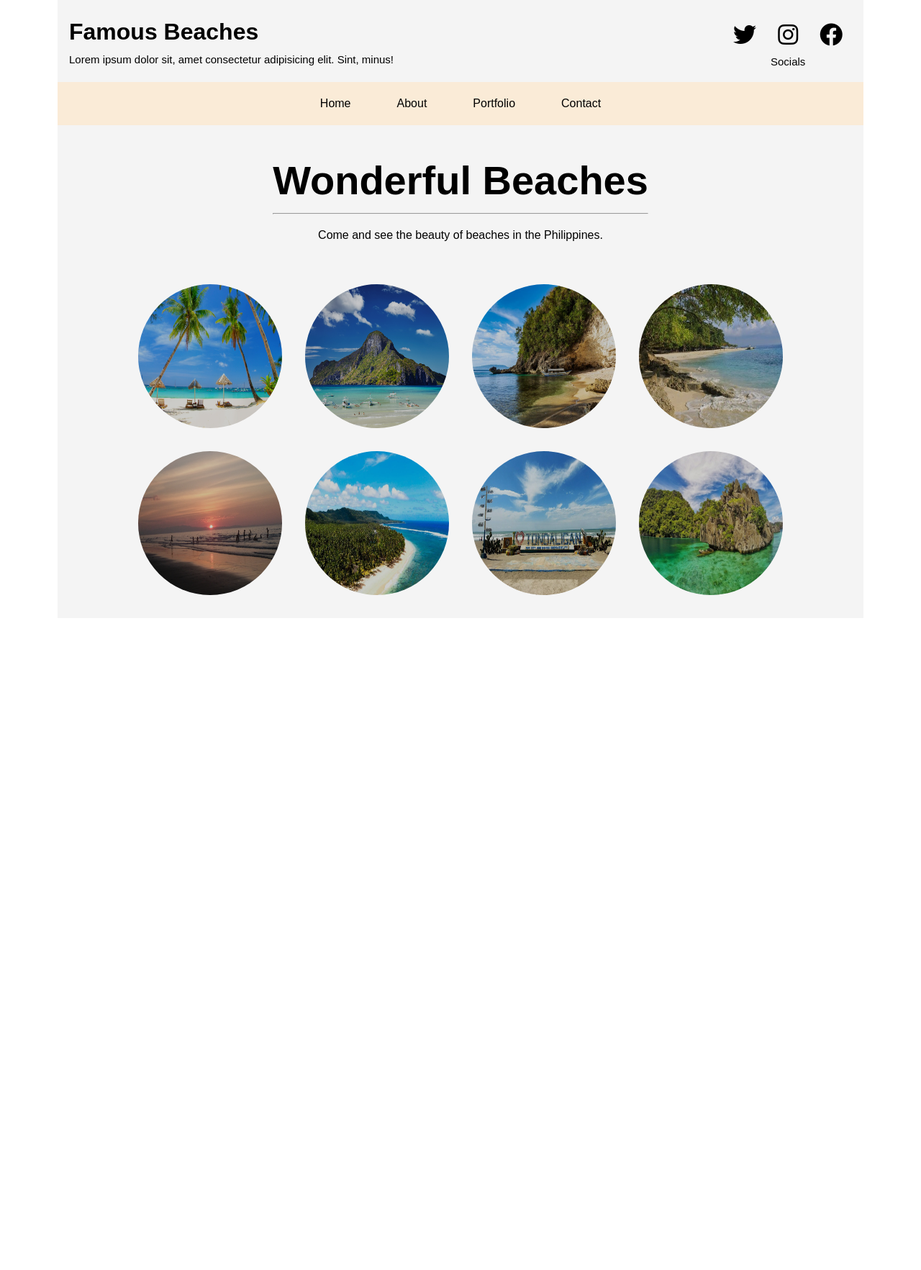
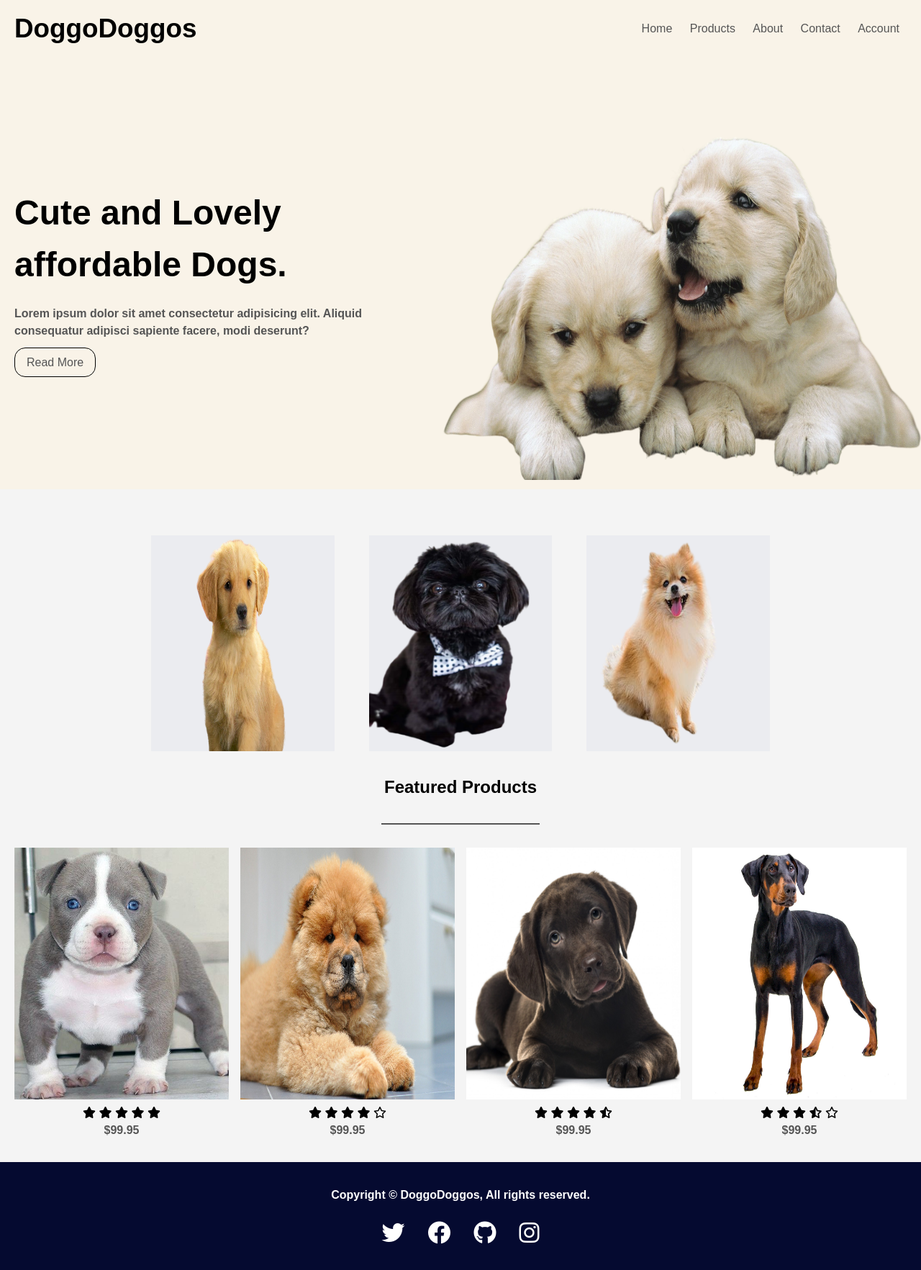
Before and after one commit to nokyaselpon/Practice, a plain HTML site: page index.html in a window 1280 px wide. Shown: the whole page at 72% size. Before the commit the page ends 859 px from the top, so only its background shows below. Drawn offline with Linux system fonts and the light colour scheme.

Commit message:
Add files via upload

```diff
--- a/index.html
+++ b/index.html
@@ -1,78 +1,132 @@
 <!DOCTYPE html>
 <html lang="en">
+
 <head>
     <meta charset="UTF-8">
     <meta http-equiv="X-UA-Compatible" content="IE=edge">
     <meta name="viewport" content="width=device-width, initial-scale=1.0">
     <link rel="stylesheet" href="https://cdnjs.cloudflare.com/ajax/libs/font-awesome/6.2.0/css/all.min.css" integrity="sha512-xh6O/CkQoPOWDdYTDqeRdPCVd1SpvCA9XXcUnZS2FmJNp1coAFzvtCN9BmamE+4aHK8yyUHUSCcJHgXloTyT2A==" crossorigin="anonymous" referrerpolicy="no-referrer" />
     <link rel="stylesheet" href="style.css">
-    <title>Beaches</title>
+    <title>DoggoDoggos</title>
 </head>
+
 <body>
-
-    <div class="container">
-    <div class="top-head">
-        <div>
-        <header>
-            <h1>Famous Beaches</h1>
-            <p>Lorem ipsum dolor sit, amet consectetur adipisicing elit. Sint, minus!</p>
-        </header>
-    </div>
-        <div class="logos">
-            <a href="#"><i class="fa-brands fa-twitter fa-2x"></i></a>
-            <a href="#"><i class="fa-brands fa-instagram fa-2x"></i></a>
-            <a href="#"><i class="fa-brands fa-facebook fa-2x"></i></a>
-            <p>Socials</p>
-        </div>
-    </div>
-</div>
-
-        <div class="container">
-            <div class="nav-bar">
+    <!-- NAVBAR -->
+    <div class="navbar">
+        <div class="container nav-flex">
+            <div class="nav-logo">
+                <h1>DoggoDoggos</h1>
+            </div>
+            <div class="nav-list">
                 <ul>
-                    <li><a href="#">Home</a></li>
-                    <li><a href="#">About</a></li>
-                    <li><a href="#">Portfolio</a></li>
-                    <li><a href="#">Contact</a></li>
+                    <a href="#">
+                        <li>Home</li>
+                    </a>
+                    <a href="#">
+                        <li>Products</li>
+                    </a>
+                    <a href="#">
+                        <li>About</li>
+                    </a>
+                    <a href="#">
+                        <li>Contact</li>
+                    </a>
+                    <a href="#">
+                        <li>Account</li>
+                    </a>
                 </ul>
             </div>
         </div>
+    </div>
 
-        <div class="container">
-        <section class="showcase">
+    <!-- SHOWCASE -->
+    <section class="showcase">
+        <div class="container showcase-content">
             <div class="showcase-text">
-                <h1>Wonderful Beaches</h1>
-                <hr class="line"></hr>
-                <p>Come and see the beauty of beaches in the Philippines.</p>
+                <h1>Cute and Lovely affordable Dogs.</h1>
+                <p>Lorem ipsum dolor sit amet consectetur adipisicing elit. Aliquid consequatur adipisci sapiente
+                    facere, modi deserunt?</p>
+                <a href="#" class="btn-read">Read More</a>
             </div>
-                <div class="showcase-images">
+            <div class="showcase-image">
+                <img src="./images/showcase-image.png">
+            </div>
+        </div>
+    </section>
 
-                    <div class="beach-images">
-                    <img src="./images/bora.jpg">
+    <!-- UNDER SHOWCASE -->
+
+    <section class="under-showcase">
+            <div class="container grid-images">
+                <img src="./images/dog1.png">
+                <img src="./images/dog2.png">
+                <img src="./images/dog3.png">
+            </div>
+    </section>
+
+    <!-- FEATURED PRODUCTS -->
+
+    <section class="featured">
+        <div class="container featured-products">
+                <div class="featured-text">
+                    <h1>Featured Products</h1>
+                    <hr class="featured-bar"></hr>
                 </div>
-                <div class="beach-images">
-                    <img src="./images/elnido.jpg">
+
+                <div class="featured-images">
+                    <div>
+                    <img src="./images/bully.png">
+                    <i class="fa-solid fa-star"></i>
+                    <i class="fa-solid fa-star"></i>
+                    <i class="fa-solid fa-star"></i>
+                    <i class="fa-solid fa-star"></i>
+                    <i class="fa-solid fa-star"></i>
+                    <p>$99.95</p>
+                    </div>
+                    <div>
+                        <img src="./images/chow.png">
+                        <i class="fa-solid fa-star"></i>
+                        <i class="fa-solid fa-star"></i>
+                        <i class="fa-solid fa-star"></i>
+                        <i class="fa-solid fa-star"></i>
+                        <i class="fa-regular fa-star"></i>
+                        <p>$99.95</p>
+                        </div>
+                    <div>
+                        <img src="./images/retriever.png">
+                        <i class="fa-solid fa-star"></i>
+                        <i class="fa-solid fa-star"></i>
+                        <i class="fa-solid fa-star"></i>
+                        <i class="fa-solid fa-star"></i>
+                        <i class="fa-solid fa-star-half-stroke"></i>
+                        <p>$99.95</p>
+                        </div>
+                    <div>
+                        <img src="./images/doberman.png">
+                        <i class="fa-solid fa-star"></i>
+                        <i class="fa-solid fa-star"></i>
+                        <i class="fa-solid fa-star"></i>
+                        <i class="fa-solid fa-star-half-stroke"></i>
+                        <i class="fa-regular fa-star"></i>
+                        <p>$99.95</p>
+                         </div>
                 </div>
-                <div class="beach-images">
-                    <img src="./images/puerto.jpg">
-                </div>
-                <div class="beach-images">
-                    <img src="./images/samal.jpg">
-                </div>
-                <div class="beach-images">
-                    <img src="./images/sanfabian.png">
-                </div>
-                <div class="beach-images">
-                    <img src="./images/siargao.jpg">
-                </div>
-                <div class="beach-images">
-                    <img src="./images/tondaligan.jpeg">
-                </div>
-                <div class="beach-images">
-                    <img src="./images/coron.jpg">
-                </div>
-                </div>
-        </section>
         </div>
+    </section>
+
+    <!-- FOOTER -->
+    <footer class="foot">
+            <div class="footer-text">
+            <h4>Copyright &copy; DoggoDoggos, All rights reserved.</h4>
+        </div>
+            <div class="footer-links">
+                <ul>
+                <li><a href="#"><i class="fa-brands fa-twitter fa-2x"></i></a></li>
+                <li><a href="#"><i class="fa-brands fa-facebook fa-2x"></i></a></li>
+                <li><a href="#"><i class="fa-brands fa-github fa-2x"></i></a></li>
+                <li><a href="#"><i class="fa-brands fa-instagram fa-2x"></i></a></li>
+            </ul>
+            </div>
+    </footer>
 </body>
 </html>
--- a/style.css
+++ b/style.css
@@ -2,6 +2,19 @@
     margin: 0;
     padding: 0;
     box-sizing: border-box;
+}
+
+:root{
+    --primary-clr: rgb(249,243,232);
+    --footer-clr: #050A30;
+}
+
+body,html{
+    font-family: Arial, Helvetica, sans-serif;
+    background: #f4f4f4;
+    font-weight: 500;
+    line-height: 1.5;
+    color: #000;
 }
 
 ul{
@@ -10,228 +23,261 @@ ul{
 
 a{
     text-decoration: none;
+    color: #555;
+}
+
+p{
+    color: #555;
 }
 
 img{
     width: 100%;
 }
 
-html,body{
-    line-height: 1.6;
-    font-family: Arial, Helvetica, sans-serif;
-}
-
 .container{
-    max-width: 1200px;
-    margin: 0 auto;
-    padding: 0 2.5rem;
-}
-
-/* HEAD */
-
-.top-head{
-    display: flex;
-    justify-content: space-between;
-    align-items: center;
-    height: 100%;
-    background-color: #f4f4f4;
-    padding: 1rem;
+    max-width: 1300px;
+    margin-inline: auto;
+    padding-inline: 20px;
 
 }
 
 
-.top-head h1{
-    font-size: 2rem;
-}
-.top-head p{
-    font-size: 15px;
-
+.navbar{
+    height: 80px;
+    background: var(--primary-clr);
 }
 
-.logos i{
-    padding: 0 .8rem;
-    padding-bottom: 10px;
-    padding-top: 1rem;
-    color: #000;
+.nav-flex{
+    height: 100%;
+    display: flex;
+    justify-content: space-between;
+    align-items: center;
 }
 
-.logos p{
-    text-align: center;
+.nav-flex h1{
+    font-size: 2.3rem;
 }
 
-/* NAVBAR */
-
-.nav-bar{
-    background-color: antiquewhite;
-    height: 60px;
-    overflow: auto;
-}
-
-.nav-bar ul{
-    display: flex;
-    align-items: center;
-    justify-content: center;
-    height: 100%;
-    overflow: hidden;
-}
-
-.nav-bar a{
-    padding: 2rem;
-    color: #000;
-}
-
-.nav-bar a:hover{
-    background-color: brown;
-    color: #fff;
+.nav-flex li{
+    display: inline-block;
+    margin: 0 10px;
 }
 
 /* SHOWCASE */
 
 .showcase{
+    height: 600px;
+    background: var(--primary-clr)
+}
+
+.showcase-content{
+    height: 100%;
     display: flex;
-    width: 100%;
-    flex-direction: column;
+    gap: 2rem;
     align-items: center;
-    height: 100%;
-    background-color: #f4f4f4;
-    position: relative;
+    justify-content: center;
+}
+
+.showcase-text{
+    flex: 4;
+   margin-top: 1rem;
+}
+
+.showcase-text h1{
+    font-size: 3rem;
+}
+
+.showcase-text p{
+    font-weight: bold;
+    margin: 20px 0;
+}
+
+.showcase-text a{
+    border: 1px solid #000;
+    border-radius: 15px;
+    padding: .7rem 1rem;
 
 }
 
-.showcase-text{
-    text-align: center;
+.showcase-image{
+    flex: 6;
+    margin-top: 5rem;
+}
+
+.showcase-image img{
+    height: 500px;
+    margin-left: 2rem;
+}
+
+/* UNDER SHOWCASE */
+
+.under-showcase{
+    padding-top: 4rem;
+}
+
+.under-showcase .grid-images{
+    margin: 0 auto;
+    display: grid;
+    gap: 3rem;
+    grid-template-columns: repeat(3,1fr);
+    max-width: 900px;
+    align-items: center;
+
+
+}
+
+.grid-images img{
+    height: 300px;
+    background-color: #ebecf0;
+}
+
+/* FEATURED AREA */
+
+.featured{
     padding-top: 2rem;
 }
 
-.showcase-text h1{
-    font-size: 3.5rem;
+.featured .featured-products{
+    margin-bottom: 2rem;
 }
 
-.showcase-text .line{
-   margin-bottom: 1rem;
-   text-align: center;
-   width: 100%;
+.featured .featured-products .featured-text{
+    text-align: center;
 }
 
-.showcase-text p{
-    margin-bottom: 1.5rem;
+.featured .featured-products .featured-bar{
+    display: flex;
+    width: 220px;
+    margin: 2rem auto;
+    border: 1px solid #555;
 }
 
-.showcase-images{
-    max-width: 900px;
-    position: relative;
+.featured .featured-products .featured-images{
+    display: grid;
+    grid-template-columns: repeat(4,1fr);
+    gap: 1rem;
+    text-align: center;
+    font-weight: bold;
+    justify-content: center;
 }
 
-.beach-images{
-    width: 200px;
-    height: 200px;
-    border-radius: 50%;
-    transition: transform 250ms ease-in;
-    animation: lianslide 1000ms ease-in;
+.featured .featured-products .featured-images img{
+    height: 350px;
+}
+
+/* FOOTER */
+
+.foot{
+    background-color: var(--footer-clr);
+    height: 150px;
+    color: #fff;
+    display: flex;
+    flex-direction: column;
+    align-items: center;
+    justify-content: center;
+}
+
+.foot .footer-links ul{
+    display: flex;
+    margin-top: 1.5rem;
+}
+
+.foot .footer-links ul li{
+    padding: 0 1rem;
+}
+
+.foot .footer-links ul li a{
+    color: #fff;
 }
 
 
-.beach-images img{
-    width: 100%;
-    height: 100%;
-    border-radius: 50%;
+
+/* MEDIA QUERIES TAB */
+
+@media (max-width:768px) {
+
+    /* NAV QUERIES */
+    .nav-flex{
+        flex-direction: column;
+    }
+
+    .nav-flex ul{
+        margin-top: 10px;
+        background-color: rgba(0, 0, 0, 0.2);
+        border-radius: 6px;
+        width: 500px;
+        text-align: center;
+    }
+
+    .nav-flex li{
+        padding: 20px 0;
+    }
+
+    /* SHOWCASE QUERIES */
+    .showcase-text{
+        margin-top: -4rem;
+        text-align: center;
+        line-height: 1.7;
+    }
+
+    .showcase-text p{
+        margin-bottom: 2.5rem;
+    }
+
+    .showcase-image{
+        display: none;
+    }
+    .under-showcase .grid-images{
+        display: flex;
+        flex-direction: column;
+        flex-wrap: wrap;
+        max-width: 400px;
+    }
+
+    /* FEATURED QUERIES */
+    .featured .featured-products .featured-images{
+        display: grid;
+        grid-template-columns: repeat(2,1fr);
+        gap: 1rem;
+        text-align: center;
+        font-weight: bold;
+        justify-content: center;
+    }
 }
 
-.showcase-images .beach-images:hover{
-   transform: translateY(-15px);
-}
+/* MEDIA QUERIES PHONE */
 
+@media (max-width:500px){
 
-.beach-images::before{
-    content: '';
-    width: 200px;
-    height: 200px;
-    border-radius: 50%;
-    background-color: rgba(0, 0, 0, 0.2);
-    position: absolute;
-}
+    .nav-flex li{
+        margin: 5px;
+    }
 
-.showcase-images{
-    display: grid;
-    grid-template-columns: repeat(4,1fr);
-    justify-content: center;
-    align-items: center;
-    gap: 2rem;
-    padding: 2rem;
-}
+    .nav-flex ul{
+        background-color: rgba(0, 0, 0, 0.1);
+    }
 
-/* MEDIA QUEUERIES */
+    .showcase{
+        height: 500px;
+    }
 
-@media (max-width:400px){
-    body{
-        background-color: #f4f4f4;
-}
+    .showcase-text{
+        margin-top: 0px;
+    }
+    .under-showcase .grid-images{
+        grid-template-columns: 1fr;
+        grid-template-rows: 1fr;
+    }
 
-.top-head{
-    flex-direction: column;
-    align-items: center;
-}
-
-.top-head h1,p{
-    text-align: center;
-}
-
-.nav-bar{
-    font-size: 12px;
-}
-
-.showcase-images{
-    grid-template-columns: repeat(2,1fr);
-    gap:1rem;
-    margin-right: 10px;
-}
-
-.beach-images,
-.beach-images::before{
-    width: 130px;
-    height: 130px;
-    border-radius: 50%;
-}
+    .featured .featured-products .featured-images{
+        display: grid;
+        grid-template-columns:1fr;
+        gap: 1rem;
+        text-align: center;
+        font-weight: bold;
+        justify-content: center;
+        max-width: 350px;
+        margin: 0 auto;
+    }
 
 }
-
-@media (max-width:500px){
-    body{
-        background-color: #f4f4f4;
-}
-
-.top-head{
-    flex-direction: column;
-    align-items: center;
-}
-
-.top-head h1,p{
-    text-align: center;
-}
-
-.nav-bar a{
-    padding: 1.2rem 1rem;
-}
-
-.nav-bar{
-    background-color: rgba(0, 0, 0, 0.1);
-}
-
-.showcase-images{
-    grid-template-columns: repeat(2,1fr);
-}
-
-}
-
-
-/* ANIMATIONS */
-
-@keyframes lianslide {
-    0%{
-       transform: translateY(100%);
-    }
-
-    100%{
-        transform: translateY(0%);
-    }
-}
```
Also changed, not shown: images/bully.png (added), images/chow.png (added), images/doberman.png (added), images/dog1.png (added), images/dog2.png (added), images/dog3.png (added), images/retriever.png (added), images/showcase-image.png (added).
